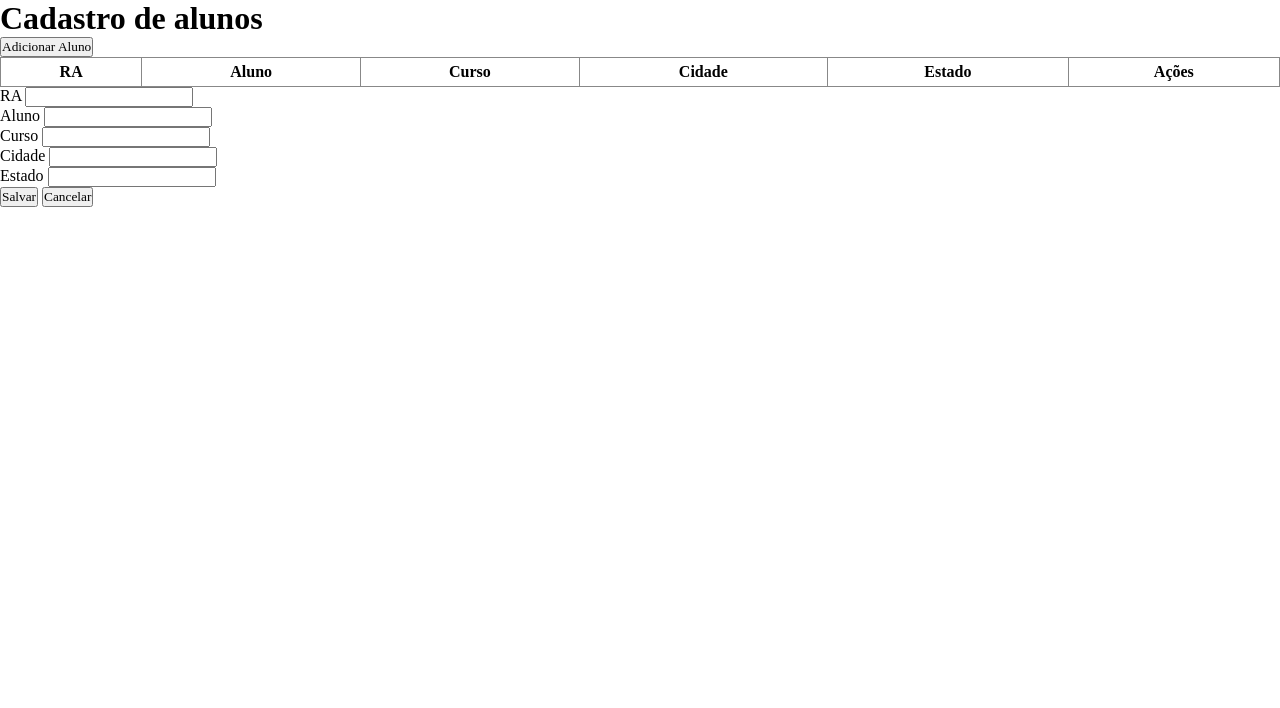
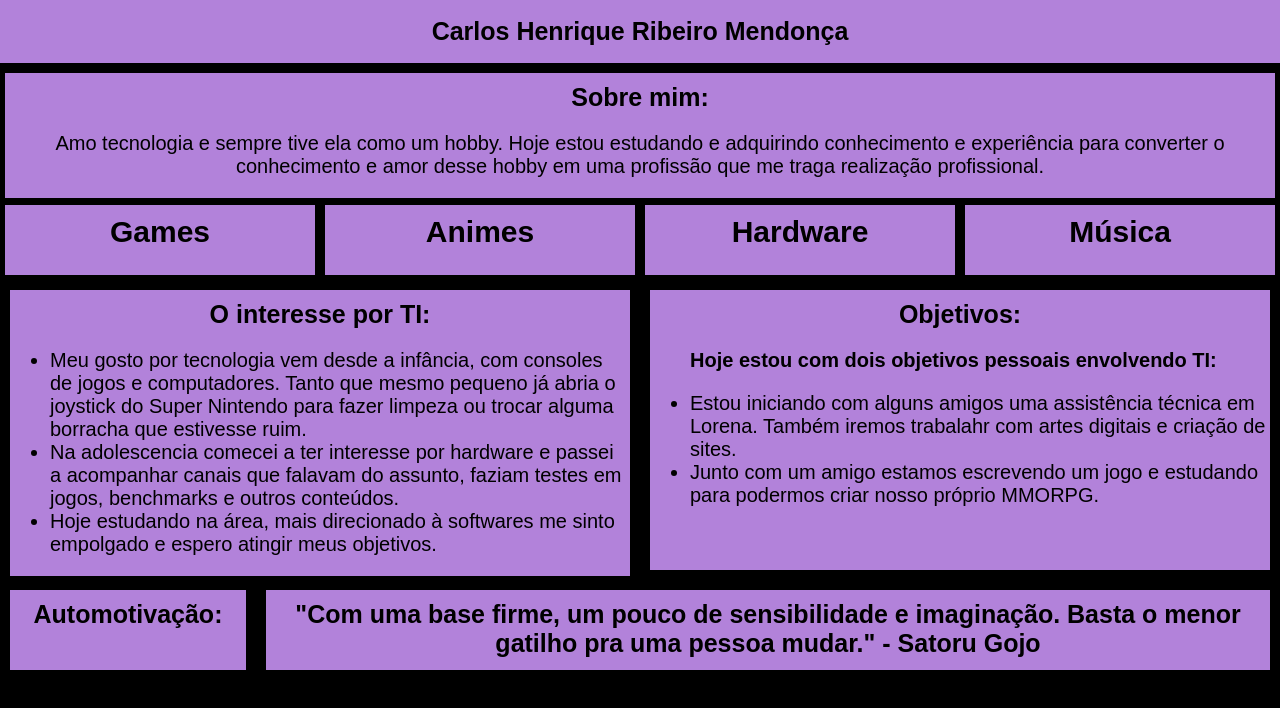
Before and after one commit to Quinhow/LP_FATEC_01SEM24, a plain HTML site: page index.html in a window 1280 px wide. Drawn offline with Linux system fonts and the light colour scheme.

Commit message:
Add files via upload

```diff
--- a/index.html
+++ b/index.html
@@ -1,65 +1,103 @@
 <!DOCTYPE html>
-<html lang="en">
+<html lang="pt">
 
 <head>
     <meta charset="UTF-8">
-    <meta http-equiv="X-UA-Compatible" content="IE=edge">
     <meta name="viewport" content="width=device-width, initial-scale=1.0">
-    <title>Gerenciamento de Clientes</title>
+    <title>Atividade 01</title>
+    <link rel="stylesheet" href="style.css">
 
-    <link rel="stylesheet" href="css/style.css">
-    <script src="js/script.js"></script>
+    </style>
 </head>
 
 <body>
-    <h1> Cadastro de alunos</h1>
-    <button onclick="adicionar()">Adicionar Aluno</button>
-    <table id="table-alunos">
-        <thead>
-            <tr>
-                <th>RA</th>
-                <th>Aluno</th>
-                <th>Curso</th>
-                <th>Cidade</th>
-                <th>Estado</th>
-                <th>Ações</th>
-            </tr>
-        </thead>
-        <tbody>
 
-        </tbody>
-    </table>
+    <header>
 
-    <div id="container-modal">
-        <form action="form-modal" onsubmit="return false">
+        <div class="banner">
+            <h1>Carlos Henrique Ribeiro Mendonça</h1>
+        </div>
 
-            <div class="form-group">
-                <label>RA</label>
-                <input type="text" name="ra" id="ra">
+        <div class="logo">
+            <h2>Sobre mim:</h2>
+            <p class="sobre">Amo tecnologia e sempre tive ela como um hobby.
+                Hoje estou estudando e adquirindo conhecimento e experiência para converter o conhecimento e amor desse
+                hobby em uma profissão que me traga realização profissional.</p>
+
+        </div>
+
+    </header>
+
+    <nav>
+
+        <div class="item-menu">
+            <h2 class="gostos">Games</h2>
+        </div>
+        <div class="item-menu">
+            <h2 class="gostos">Animes</h2>
+        </div>
+        <div class="item-menu">
+            <h2 class="gostos">Hardware</h2>
+        </div>
+        <div class="item-menu">
+            <h2 class="gostos">Música</h2>
+        </div>
+
+    </nav>
+
+    <section>
+
+        <div class="section-column">
+            <div class="rectangle">
+                <h2>O interesse por TI:</h2>
+                <ul class="list">
+                    <li>Meu gosto por tecnologia vem desde a infância, com consoles de jogos e computadores. Tanto que
+                        mesmo pequeno já abria o joystick do Super Nintendo para fazer limpeza ou trocar alguma borracha
+                        que estivesse ruim.</li>
+                    <li>Na adolescencia comecei a ter interesse por hardware e passei a acompanhar canais que falavam do
+                        assunto, faziam testes em jogos, benchmarks e outros conteúdos.</li>
+                    <li>Hoje estudando na área, mais direcionado à softwares me sinto empolgado e espero atingir meus
+                        objetivos.</li>
+
+                </ul>
+
             </div>
-            <div class="form-group">
-                <label>Aluno</label>
-                <input type="text" name="aluno" id="aluno">
+        </div>
+
+        <div class="section-column">
+            <div class="rectangle">
+                <h2>Objetivos:</h2>
+                <ul class="list">
+                    <h3><strong>Hoje estou com dois objetivos pessoais envolvendo TI:</strong></h3>
+                    <li>Estou iniciando com alguns amigos uma assistência técnica em Lorena. Também iremos trabalahr com
+                        artes digitais e criação de sites.</li>
+                    <li>Junto com um amigo estamos escrevendo um jogo e estudando para podermos criar nosso próprio MMORPG.</li>
+
+                </ul>
+
             </div>
-            <div class="form-group">
-                <label>Curso</label>
-                <input type="text" name="curso" id="curso">
+        </div>
+
+    </section>
+
+    <footer>
+
+        <div class="footer-column">
+            <div class="rectangle2">
+                <h2>Automotivação:</h2>
             </div>
-            <div class="form-group">
-                <label>Cidade</label>
-                <input type="text" name="cidade" id="cidade">
+        </div>
+
+        <div class="footer-column2">
+            <div class="rectangle2">
+                <h2>"Com uma base firme, um pouco de sensibilidade e imaginação. Basta o menor gatilho pra uma pessoa
+                    mudar." - Satoru Gojo</h2>
             </div>
-            <div class="form-group">
-                <label>Estado</label>
-                <input type="text" name="estado" id="estado">
-            </div>
+        </div>
 
-            <div class="form-buttons">
-                <button onclick="salvar()">Salvar</button>
-                <button onclick="cancelar()">Cancelar</button>
-            </div>
-        </form>
-    </div>
+    </footer>
+
+
 </body>
 
 </html>
```
